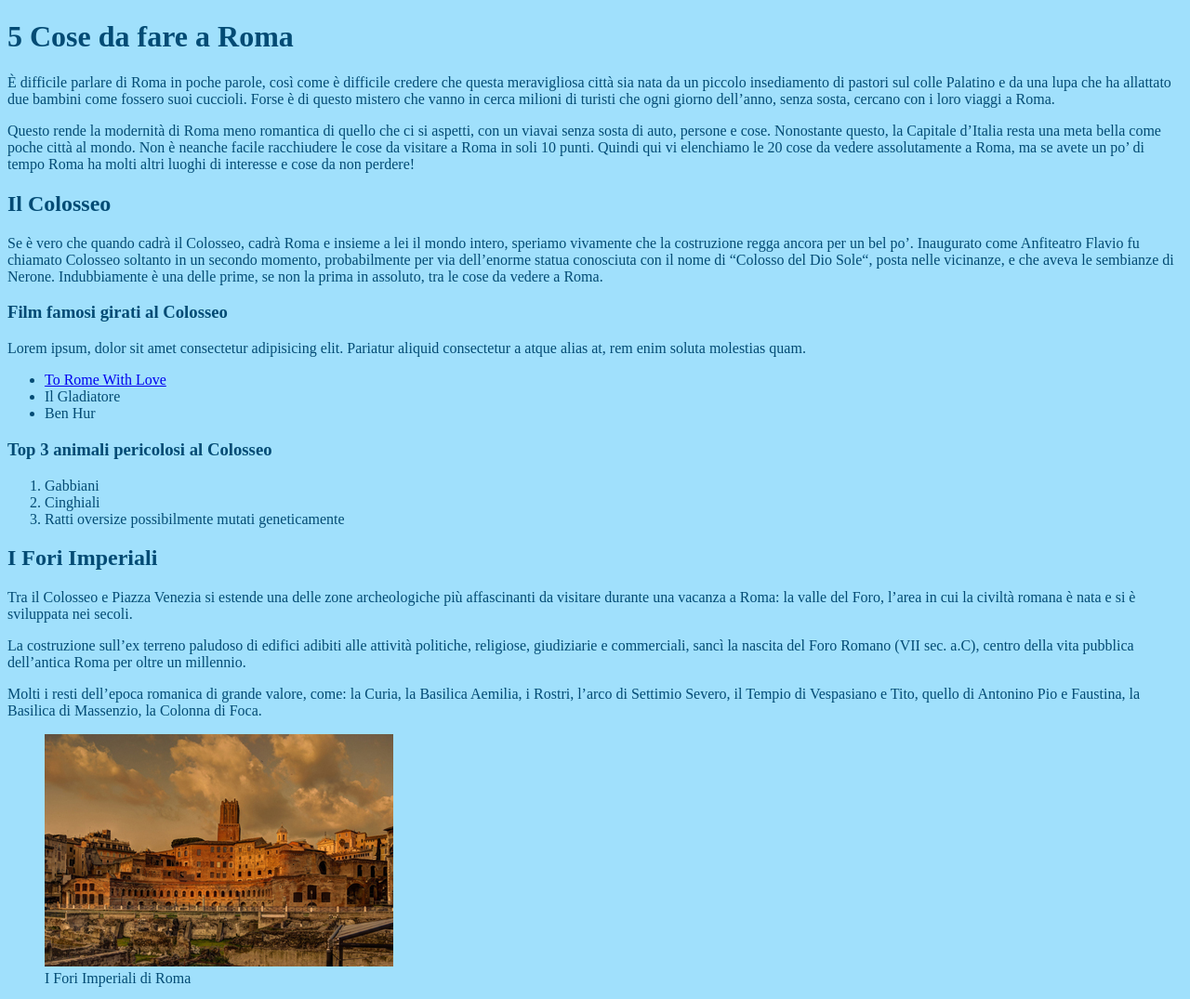
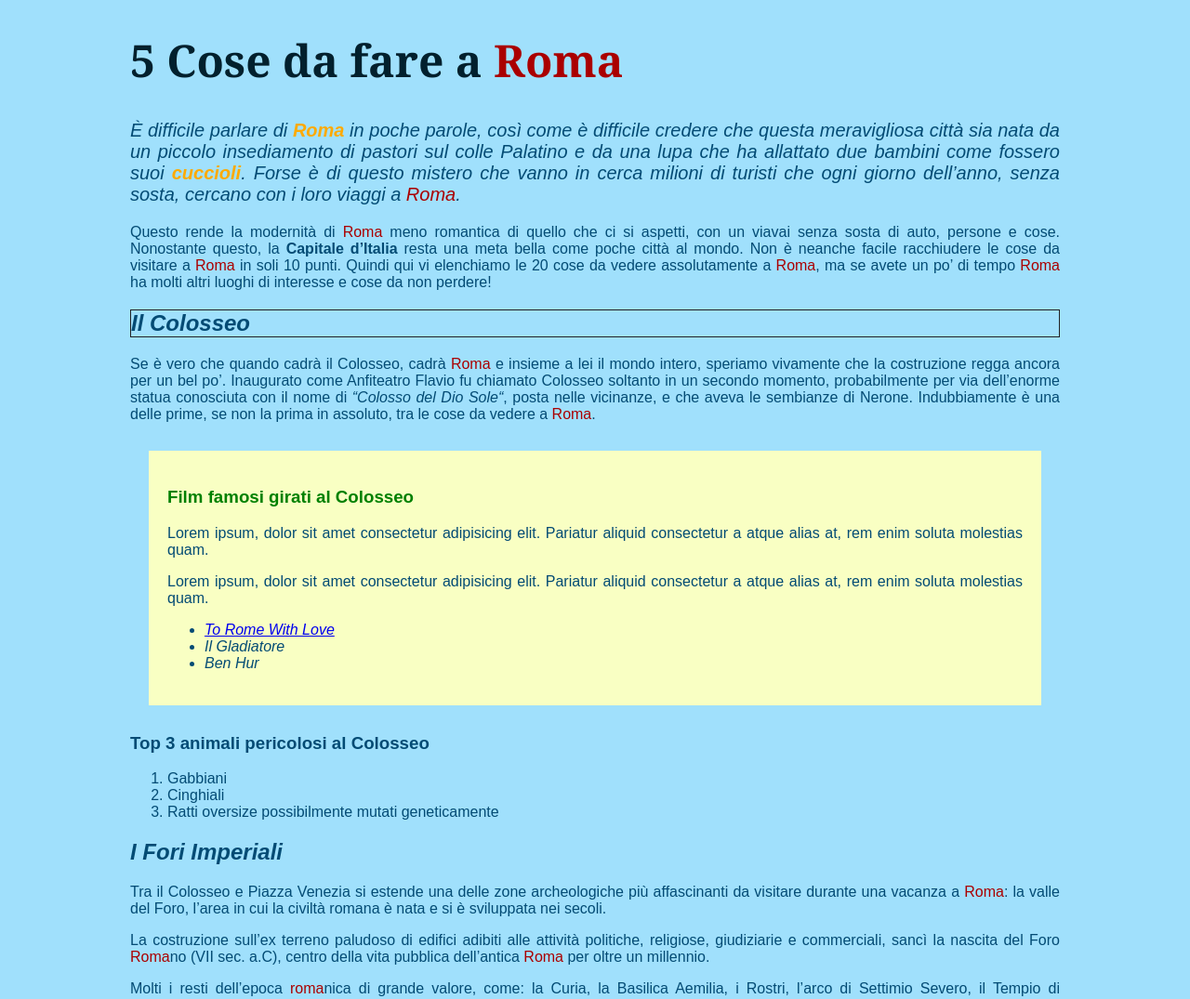
Before and after one commit to CarolinaBiec/TPW_1122, a plain HTML site: page intro/index.html in a window 1280 px wide. Shown: the top 1075 px of the page at 93% size. Drawn offline with Linux system fonts and the light colour scheme.

Commit message:
lezione 2

```diff
--- a/intro/css/style.css
+++ b/intro/css/style.css
@@ -2,9 +2,91 @@
 SELETTORE (indica su quali elementi applicare le regole)
 REGOLE dentro le graffe con coppie di proprietà:valore.
 
+
 Ogni regola deve terminare con  ; */
 
 body {
+    font-family: Arial, Helvetica, sans-serif;
     background-color: #a0e0fc;
     color:rgb(3, 75, 116);
+    text-align: justify;
+
 }
+
+h1 {
+    font-size: 48px;
+    color:#02202d;
+    font-family: Georgia, 'Times New Roman', Times, serif;
+}
+
+
+h2 {
+    font-style: italic;
+}
+
+.container {
+    width: 1000px;
+    margin:0 auto; /*margine: 0 sopra e sotto | auto sx e dx*/
+    /*il margine automatico funziona se l'elemento ha una larghezza definita*/
+}
+
+.intro {
+    font-size:20px;
+    font-style:italic;
+    font-weight: light;
+}
+
+.roma {
+    color:#AA0000;
+}
+.giallo {
+    color:#ffaa00;
+    font-weight: bold;
+}
+
+
+#colosseo { /*selettore di tipo ID: seleziona solo l'elemento con questo ID */
+    border:1px solid #222;
+    /**/
+}
+
+
+.film {
+    background:#f9ffc3;
+
+
+    /*
+    margin: 40px 30px 80px 30px;
+    EQUIVALE A:
+    margin-top: 40px;
+    margin-bottom:80px;
+    margin-left: 30px;
+    margin-right: 30px;
+
+    */
+
+    margin:30px 20px; /*primo valore: TOP + BOTTOM | secondo valore: LEFT + RIGHT  /*
+
+    /*se fornisco un valore solo imposto il margine uguale sui 4 lati */
+
+    padding:20px;
+}
+
+.film h3 { /*tutti gli elementi H3 dentro .film */
+    color:green;
+}
+
+.film li {font-style: italic;}
+/*se voglio centrare l'immagine */
+
+/* OPZIONE 1: text-align con immagine elemento inline
+figure {
+    text-align: center;
+} */
+
+/*opzione 2: margine automatico con immagine elemento blocco */
+
+/* img {
+    display: block;
+    margin:0 auto;
+} */
--- a/intro/index.html
+++ b/intro/index.html
@@ -7,22 +7,27 @@
 
     <link rel="stylesheet" href="./css/style.css">
 
-    <title>5 Cose da fare a Roma</title>
+    <title>5 Cose da fare a <span class="roma">Roma</span></title>
 </head>
 
 <body>
+<div class="container">
 
-<h1>5 Cose da fare a Roma</h1>
+    <h1>5 Cose da fare a <span class="roma">Roma</span></h1>
 
-<p>È difficile parlare di Roma in poche parole, così come è difficile credere che questa meravigliosa città sia nata da un piccolo insediamento di pastori sul colle Palatino e da una lupa che ha allattato due bambini come fossero suoi cuccioli. Forse è di questo mistero che vanno in cerca milioni di turisti che ogni giorno dell’anno, senza sosta, cercano con i loro viaggi a Roma.</p>
+    <p class="intro">È difficile parlare di <span class="giallo roma">Roma</span> in poche parole, così come è difficile credere che questa meravigliosa città sia nata da un piccolo insediamento di pastori sul colle Palatino e da una lupa che ha allattato due bambini come fossero suoi <span class="giallo">cuccioli</span>. Forse è di questo mistero che vanno in cerca milioni di turisti che ogni giorno dell’anno, senza sosta, cercano con i loro viaggi a <span class="roma">Roma</span>.</p>
 
-<p>Questo rende la modernità di Roma meno romantica di quello che ci si aspetti, con un viavai senza sosta di auto, persone e cose. Nonostante questo, la Capitale d’Italia resta una meta bella come poche città al mondo. Non è neanche facile racchiudere le cose da visitare a Roma in soli 10 punti. Quindi qui vi elenchiamo le 20 cose da vedere assolutamente a Roma, ma se avete un po’ di tempo Roma ha molti altri luoghi di interesse e cose da non perdere!</p>
+    <p>Questo rende la modernità di <span class="roma">Roma</span> meno romantica di quello che ci si aspetti, con un viavai senza sosta di auto, persone e cose. Nonostante questo, la <strong>Capitale d’Italia</strong> resta una meta bella come poche città al mondo. Non è neanche facile racchiudere le cose da visitare a <span class="roma">Roma</span> in soli 10 punti. Quindi qui vi elenchiamo le 20 cose da vedere assolutamente a <span class="roma">Roma</span>, ma se avete un po’ di tempo <span class="roma">Roma</span> ha molti altri luoghi di interesse e cose da non perdere!</p>
 
-<h2>Il Colosseo</h2>
+    <h2 id="colosseo">Il Colosseo</h2>
 
-<p>Se è vero che quando cadrà il Colosseo, cadrà Roma e insieme a lei il mondo intero, speriamo vivamente che la costruzione regga ancora per un bel po’. Inaugurato come Anfiteatro Flavio fu chiamato Colosseo soltanto in un secondo momento, probabilmente per via dell’enorme statua conosciuta con il nome di “Colosso del Dio Sole“, posta nelle vicinanze, e che aveva le sembianze di Nerone. Indubbiamente è una delle prime, se non la prima in assoluto, tra le cose da vedere a Roma.</p>
+    <p>Se è vero che quando cadrà il Colosseo, cadrà <span class="roma">Roma</span> e insieme a lei il mondo intero, speriamo vivamente che la costruzione regga ancora per un bel po’. Inaugurato come Anfiteatro Flavio fu chiamato Colosseo soltanto in un secondo momento, probabilmente per via dell’enorme statua conosciuta con il nome di <em>“Colosso del Dio Sole“</em>, posta nelle vicinanze, e che aveva le sembianze di Nerone. Indubbiamente è una delle prime, se non la prima in assoluto, tra le cose da vedere a <span class="roma">Roma</span>.</p>
+
+    <div class="film">
 
         <h3>Film famosi girati al Colosseo</h3>
+
+        <p>Lorem ipsum, dolor sit amet consectetur adipisicing elit. Pariatur aliquid consectetur a atque alias at, rem enim soluta molestias quam.</p>
 
         <p>Lorem ipsum, dolor sit amet consectetur adipisicing elit. Pariatur aliquid consectetur a atque alias at, rem enim soluta molestias quam.</p>
 
@@ -35,6 +40,7 @@
             <li>Ben Hur</li>
 
         </ul>
+    </div>
 
     <h3>Top 3 animali pericolosi al Colosseo</h3>
 
@@ -44,21 +50,22 @@
         <li>Ratti oversize possibilmente mutati geneticamente</li>
     </ol>
 
-<h2>I Fori Imperiali</h2>
+    <h2 id="fori">I Fori Imperiali</h2>
 
-<p>Tra il Colosseo e Piazza Venezia si estende una delle zone archeologiche più affascinanti da visitare durante una vacanza a Roma: la valle del Foro, l’area in cui la civiltà romana è nata e si è sviluppata nei secoli.</p>
+    <p>Tra il Colosseo e Piazza Venezia si estende una delle zone archeologiche più affascinanti da visitare durante una vacanza a <span class="roma">Roma</span>: la valle del Foro, l’area in cui la civiltà romana è nata e si è sviluppata nei secoli.</p>
 
-<p>La costruzione sull’ex terreno paludoso di edifici adibiti alle attività politiche, religiose, giudiziarie e commerciali, sancì la nascita del Foro Romano (VII sec. a.C), centro della vita pubblica dell’antica Roma per oltre un millennio.</p>
+    <p>La costruzione sull’ex terreno paludoso di edifici adibiti alle attività politiche, religiose, giudiziarie e commerciali, sancì la nascita del Foro <span class="roma">Roma</span>no (VII sec. a.C), centro della vita pubblica dell’antica <span class="roma">Roma</span> per oltre un millennio.</p>
 
-<p>Molti i resti dell’epoca romanica di grande valore, come: la Curia, la Basilica Aemilia, i Rostri, l’arco di Settimio Severo,  il Tempio di Vespasiano e Tito, quello di Antonino Pio e Faustina, la Basilica di Massenzio, la Colonna di Foca.</p>
+    <p>Molti i resti dell’epoca <span class="roma">roma</span>nica di grande valore, come: la Curia, la Basilica Aemilia, i Rostri, l’arco di Settimio Severo,  il Tempio di Vespasiano e Tito, quello di Antonino Pio e Faustina, la Basilica di Massenzio, la Colonna di Foca.</p>
 
     <figure>
 
        <img src="./images/fori-imperiali-roma.jpg" alt="fori imperiali roma">
         <figcaption>
-        I Fori Imperiali di Roma
+            I Fori Imperiali di <span class="roma">Roma</span>
         </figcaption>
     </figure>
+</div>
 
 
 
```
Lines whose indentation alone changed are shown as unchanged.
